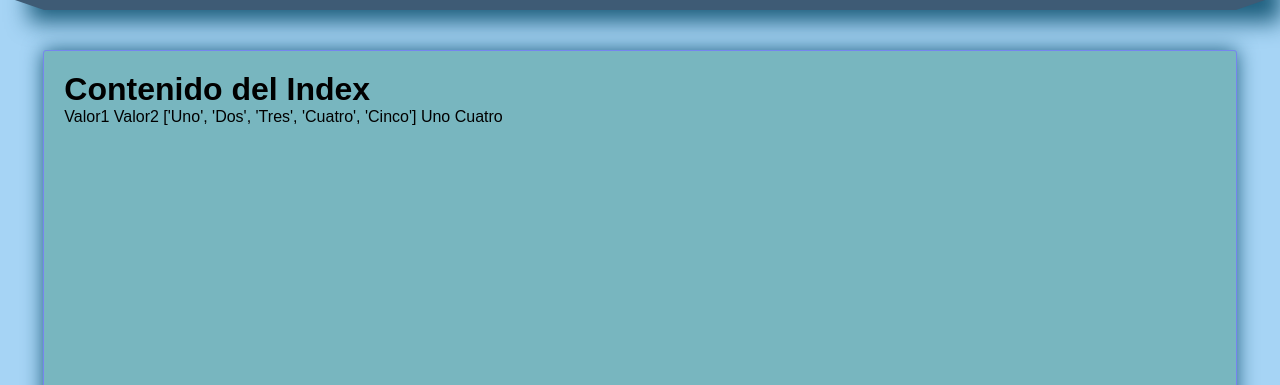
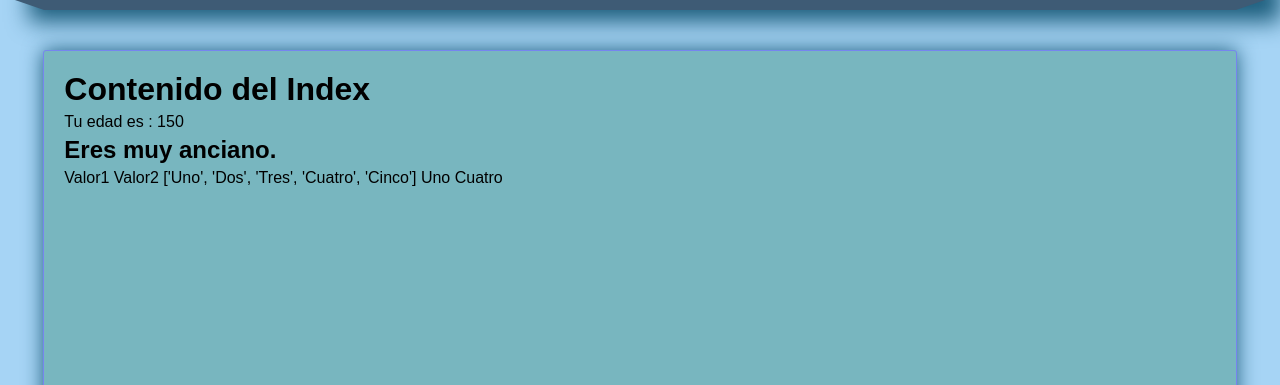
Before and after one commit to Lekanda/master-python, a Flask app: page / in a window 1280 px wide. Shown: the part 182-567 px from the top of the page. Run offline with Flask 2, Linux system fonts and the light colour scheme; some libraries are stand-ins or nearby versions.

Commit message:
312-Condicionales en las Templates.

```diff
--- a/23-Flask/main.py
+++ b/23-Flask/main.py
@@ -25,13 +25,17 @@ def date_now():
 # Crear ruta index
 @app.route('/')
 def index():
-
+    edad=150
     return render_template('index.html',
+                edad=edad,
                 dato1="Valor1",
                 dato2="Valor2",
                 lista=["Uno","Dos","Tres","Cuatro","Cinco"]
+    )
 
-    )
+
+
+
 
 
 # Para que los valores sean opcionales en ruta informacion.
--- a/23-Flask/templates/index.html
+++ b/23-Flask/templates/index.html
@@ -8,11 +8,32 @@
 {% block content %}
     <h1>Contenido del Index</h1>
 
-    {{dato1}}
-    {{dato2}}
-    {{lista}}
-    {{lista[0]}}
-    {{lista[3]}}
+    <p>
+        Tu edad es : {{edad}}
+    </p>
+
+    {% if edad>=18 and edad<=100 %}
+        <h2>
+            Eres mayor de edad
+        </h2>
+    {% elif edad>100 %}
+        <h2>
+            Eres muy anciano.
+        </h2>
+    {% else %}
+        <h2>
+            Eres menor de edad
+        </h2>
+    {% endif %}
+
+    <p>
+        {{dato1}}
+        {{dato2}}
+        {{lista}}
+        {{lista[0]}}
+        {{lista[3]}}
+    </p>
+
 
     {# Esto de abajo es otra forma de comentar #}
     {#
```
